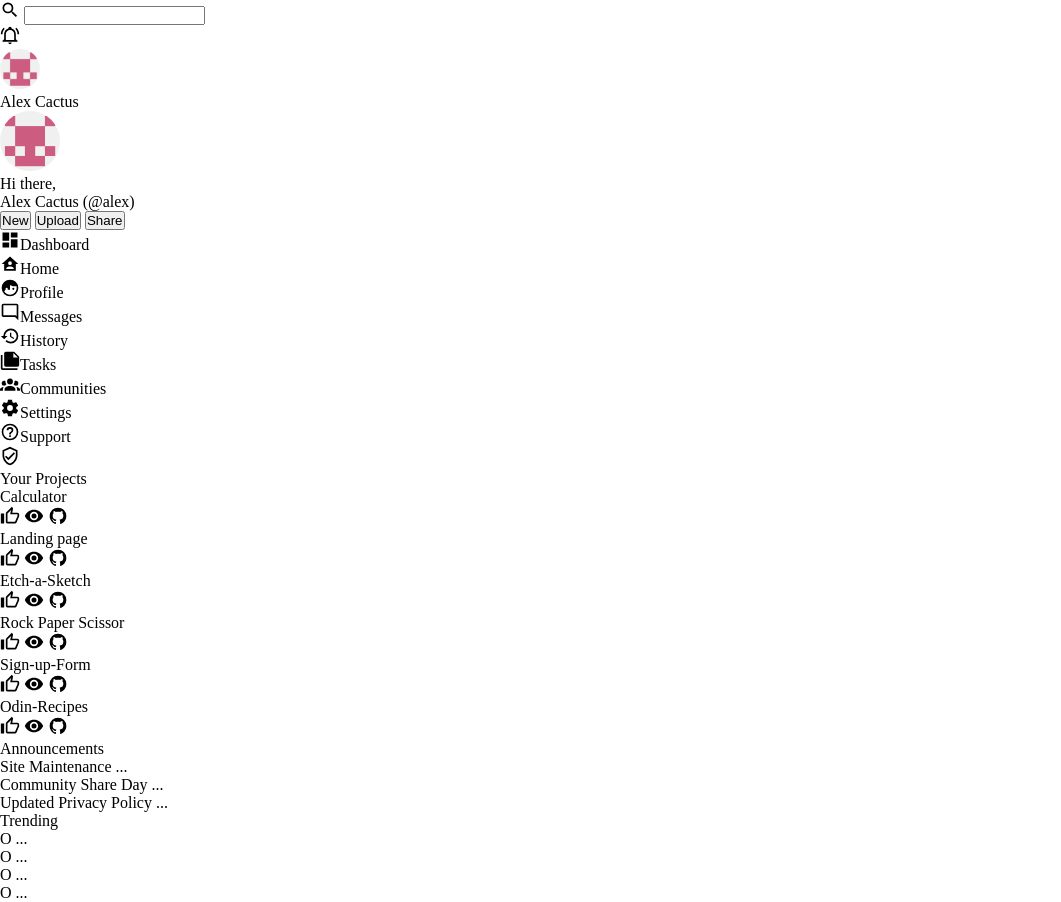
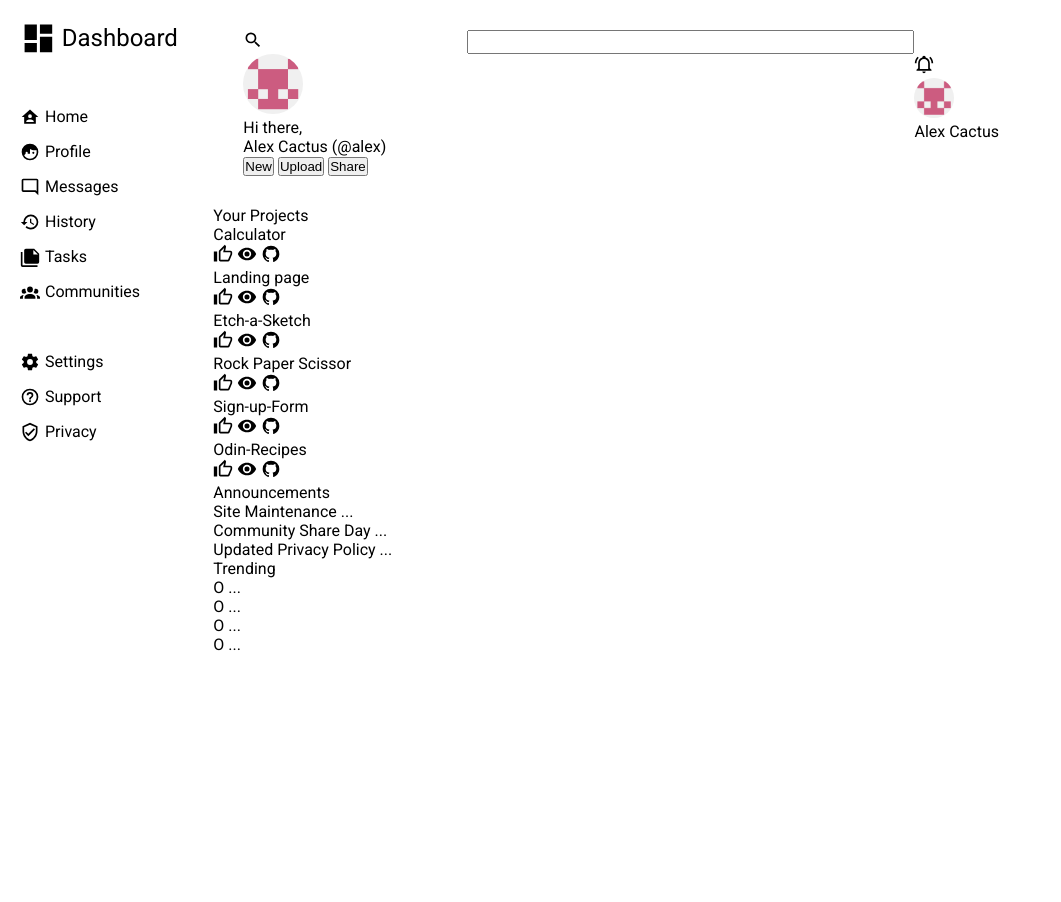
Before and after one commit to alexcactus0/Admin-Dashboard, a plain HTML site: page index.html in a window 1280 px wide. Shown: the whole page, without its empty margins (0-1061 px from the left). After the commit the page ends 800 px from the top, so only its background shows below. Drawn offline with Linux system fonts and the light colour scheme.

Commit message:
problem: searchbar + main layout

```diff
--- a/index.html
+++ b/index.html
@@ -7,11 +7,11 @@
     <title>Admin-Dashboard</title>
 </head>
 <body>
-<div class="all">
     <div class="header">
-        <label for="search"><svg xmlns="http://www.w3.org/2000/svg" viewBox="0 0 24 24"><path d="M9.5,3A6.5,6.5 0 0,1 16,9.5C16,11.11 15.41,12.59 14.44,13.73L14.71,14H15.5L20.5,19L19,20.5L14,15.5V14.71L13.73,14.44C12.59,15.41 11.11,16 9.5,16A6.5,6.5 0 0,1 3,9.5A6.5,6.5 0 0,1 9.5,3M9.5,5C7,5 5,7 5,9.5C5,12 7,14 9.5,14C12,14 14,12 14,9.5C14,7 12,5 9.5,5Z" /></svg></label>
-        <input type="search">
-
+        <div class="srch">
+            <label for="search"><svg xmlns="http://www.w3.org/2000/svg" viewBox="0 0 24 24"><path d="M9.5,3A6.5,6.5 0 0,1 16,9.5C16,11.11 15.41,12.59 14.44,13.73L14.71,14H15.5L20.5,19L19,20.5L14,15.5V14.71L13.73,14.44C12.59,15.41 11.11,16 9.5,16A6.5,6.5 0 0,1 3,9.5A6.5,6.5 0 0,1 9.5,3M9.5,5C7,5 5,7 5,9.5C5,12 7,14 9.5,14C12,14 14,12 14,9.5C14,7 12,5 9.5,5Z" /></svg></label>
+            <input type="search" id="search" name="search">
+        </div>
         <div class="prof-side">
             <div class="bell"><svg xmlns="http://www.w3.org/2000/svg" viewBox="0 0 24 24"><path d="M10,21H14A2,2 0 0,1 12,23A2,2 0 0,1 10,21M21,19V20H3V19L5,17V11C5,7.9 7.03,5.17 10,4.29C10,4.19 10,4.1 10,4A2,2 0 0,1 12,2A2,2 0 0,1 14,4C14,4.1 14,4.19 14,4.29C16.97,5.17 19,7.9 19,11V17L21,19M17,11A5,5 0 0,0 12,6A5,5 0 0,0 7,11V18H17V11M19.75,3.19L18.33,4.61C20.04,6.3 21,8.6 21,11H23C23,8.07 21.84,5.25 19.75,3.19M1,11H3C3,8.6 3.96,6.3 5.67,4.61L4.25,3.19C2.16,5.25 1,8.07 1,11Z" /></svg></div>
             <div class="prof-img"><img src="./prof-pic.png" alt="profile-picture" height="40px" style="border-radius: 50%;"></div>
@@ -45,7 +45,7 @@
         <div class="dash-support">
             <div class="settings-icon"><svg xmlns="http://www.w3.org/2000/svg" viewBox="0 0 24 24"><path d="M12,15.5A3.5,3.5 0 0,1 8.5,12A3.5,3.5 0 0,1 12,8.5A3.5,3.5 0 0,1 15.5,12A3.5,3.5 0 0,1 12,15.5M19.43,12.97C19.47,12.65 19.5,12.33 19.5,12C19.5,11.67 19.47,11.34 19.43,11L21.54,9.37C21.73,9.22 21.78,8.95 21.66,8.73L19.66,5.27C19.54,5.05 19.27,4.96 19.05,5.05L16.56,6.05C16.04,5.66 15.5,5.32 14.87,5.07L14.5,2.42C14.46,2.18 14.25,2 14,2H10C9.75,2 9.54,2.18 9.5,2.42L9.13,5.07C8.5,5.32 7.96,5.66 7.44,6.05L4.95,5.05C4.73,4.96 4.46,5.05 4.34,5.27L2.34,8.73C2.21,8.95 2.27,9.22 2.46,9.37L4.57,11C4.53,11.34 4.5,11.67 4.5,12C4.5,12.33 4.53,12.65 4.57,12.97L2.46,14.63C2.27,14.78 2.21,15.05 2.34,15.27L4.34,18.73C4.46,18.95 4.73,19.03 4.95,18.95L7.44,17.94C7.96,18.34 8.5,18.68 9.13,18.93L9.5,21.58C9.54,21.82 9.75,22 10,22H14C14.25,22 14.46,21.82 14.5,21.58L14.87,18.93C15.5,18.67 16.04,18.34 16.56,17.94L19.05,18.95C19.27,19.03 19.54,18.95 19.66,18.73L21.66,15.27C21.78,15.05 21.73,14.78 21.54,14.63L19.43,12.97Z" /></svg>Settings</div>
             <div class="support-icon"><svg xmlns="http://www.w3.org/2000/svg" viewBox="0 0 24 24"><path d="M11,18H13V16H11V18M12,2A10,10 0 0,0 2,12A10,10 0 0,0 12,22A10,10 0 0,0 22,12A10,10 0 0,0 12,2M12,20C7.59,20 4,16.41 4,12C4,7.59 7.59,4 12,4C16.41,4 20,7.59 20,12C20,16.41 16.41,20 12,20M12,6A4,4 0 0,0 8,10H10A2,2 0 0,1 12,8A2,2 0 0,1 14,10C14,12 11,11.75 11,15H13C13,12.75 16,12.5 16,10A4,4 0 0,0 12,6Z" /></svg>Support</div>
-            <div class="privacy-icon"><svg xmlns="http://www.w3.org/2000/svg" viewBox="0 0 24 24"><path d="M21,11C21,16.55 17.16,21.74 12,23C6.84,21.74 3,16.55 3,11V5L12,1L21,5V11M12,21C15.75,20 19,15.54 19,11.22V6.3L12,3.18L5,6.3V11.22C5,15.54 8.25,20 12,21M10,17L6,13L7.41,11.59L10,14.17L16.59,7.58L18,9" /></svg></div>
+            <div class="privacy-icon"><svg xmlns="http://www.w3.org/2000/svg" viewBox="0 0 24 24"><path d="M21,11C21,16.55 17.16,21.74 12,23C6.84,21.74 3,16.55 3,11V5L12,1L21,5V11M12,21C15.75,20 19,15.54 19,11.22V6.3L12,3.18L5,6.3V11.22C5,15.54 8.25,20 12,21M10,17L6,13L7.41,11.59L10,14.17L16.59,7.58L18,9" /></svg>Privacy</div>
         </div>
     </div>
 
@@ -105,6 +105,5 @@
             <div class="alex-profile">O ...</div>
         </div>
     </div>
-</div>
 </body>
 </html>
--- a/style.css
+++ b/style.css
@@ -3,11 +3,56 @@
     margin: 0;
 }
 
-
+@font-face {
+    font-family: 'Roboto';
+    src: url('./fonts/Roboto-Regular.ttf') format('truetype');
+    font-weight: 300;
+    font-style: normal;
+    font-display: swap;
+}
 svg {
     height: 20px;
 }
 
-prof-img {
-    border-radius: 10px;
+
+body {
+    font-family: 'Roboto';
+    display: grid;
+    grid-template-columns: 1fr 5fr;
 }
+
+.header, .main {
+    grid-column: 2;
+}
+
+.header {
+    display: grid;
+    grid-template-columns: 2fr 1fr;
+    padding: 30px;
+}
+
+.profile {
+    grid-column: 1;
+}
+
+.prof-side {
+    grid-column: 2;
+    grid-row: 2;
+}
+
+.srch {
+    display: grid;
+    grid-template-columns: 1fr 2fr;
+} .srch svg {  }
+
+.sidebar {
+    grid-column: 1;
+    grid-row: 1 / 3;
+    display: flex;
+    flex-direction: column;
+    gap: 50px;
+    padding: 20px;
+} .dash-icn { display: flex; gap: 5px; font-size: 1.5rem; align-items: center;}
+.side-content, .dash-support { display: flex; flex-direction: column; gap: 15px; }
+.side-content > * { display: flex; gap: 5px; } .dash-support > * { display: flex; gap: 5px; }
+.dash-icn svg { height: 2.3rem; }
```
